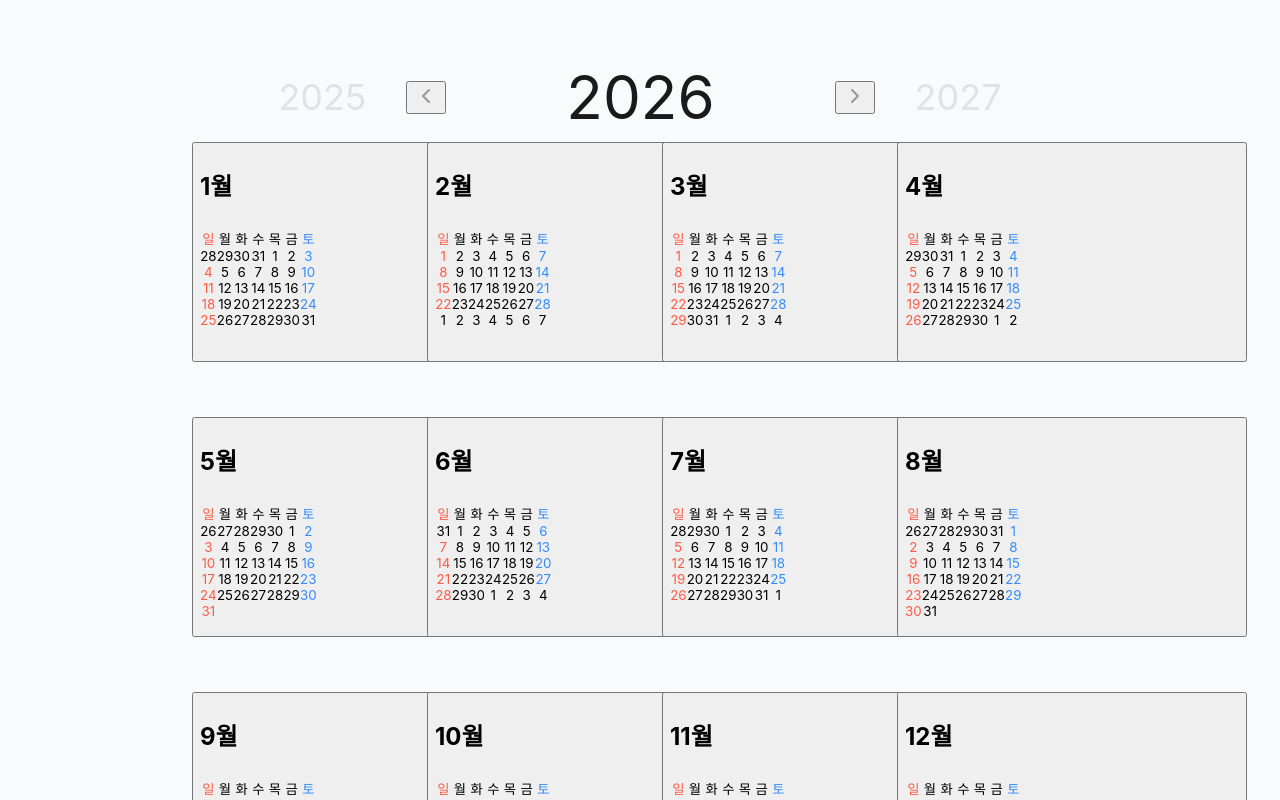
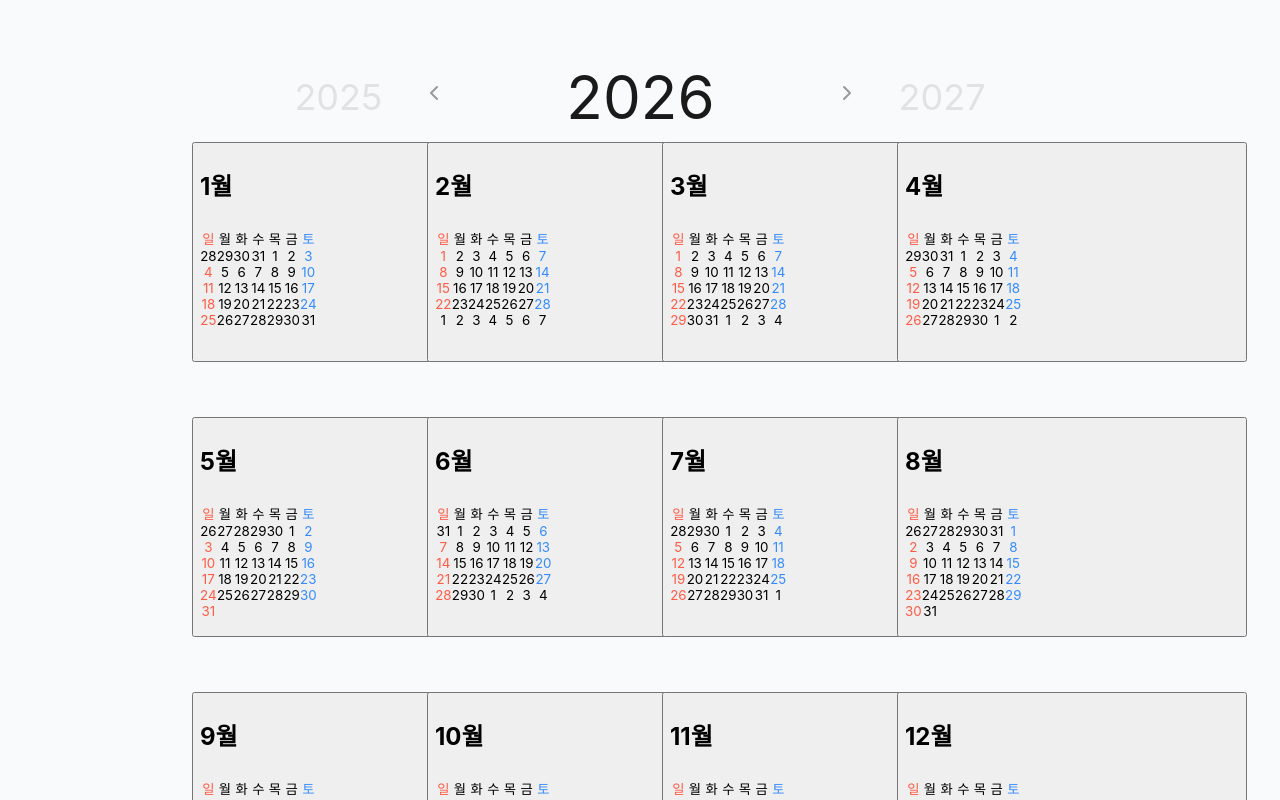
Before and after one commit to soyongdol-e/Gen_Planner, a React (Vite) app: page / in a window 1280 px wide. Both pictures are taken after a click on the button "2026년". Built offline with nearby package versions, Linux system fonts and the light colour scheme; a web font is replaced by a local one.

Commit message:
Remove button backgrounds from arrows, use Extrabold for current year, Medium for prev/next years

```diff
--- a/src/components/views/YearView.tsx
+++ b/src/components/views/YearView.tsx
@@ -141,46 +141,46 @@ export function YearView({ onMonthClick }: YearViewProps) {
     <div className="h-screen flex flex-col bg-white">
       {/* Navigation */}
       <div className="flex items-center justify-center pt-[52px] pb-8">
-        {/* Previous Year */}
+        {/* Previous Year - Pretendard Medium */}
         <div
           onClick={() => handleYearClick(prevYear)}
-          className="text-[36px] font-bold leading-[150%] transition-colors hover:text-[#505050] cursor-pointer"
+          className="text-[36px] font-medium leading-[150%] transition-colors hover:text-[#505050] cursor-pointer"
           style={{ color: '#E2E2E2' }}
         >
           {prevYear}
         </div>
 
         {/* Left Arrow Icon - 40px gap from previous year */}
-        <button
+        <div
           onClick={handlePrevYear}
-          className="ml-[40px] transition-colors hover:text-[#505050]"
+          className="ml-[40px] transition-colors hover:text-[#505050] cursor-pointer"
         >
           <ChevronLeft
             className="size-8"
             style={{ color: '#999999' }}
           />
-        </button>
+        </div>
 
-        {/* Current Year - 120px gap from arrow */}
-        <div className="text-[60px] font-bold leading-[150%] mx-[120px]">
+        {/* Current Year - Pretendard Extrabold - 120px gap from arrow */}
+        <div className="text-[60px] font-extrabold leading-[150%] mx-[120px]">
           {currentYear}
         </div>
 
         {/* Right Arrow Icon - 120px gap from current year */}
-        <button
+        <div
           onClick={handleNextYear}
-          className="transition-colors hover:text-[#505050]"
+          className="transition-colors hover:text-[#505050] cursor-pointer"
         >
           <ChevronRight
             className="size-8"
             style={{ color: '#999999' }}
           />
-        </button>
+        </div>
 
-        {/* Next Year - 40px gap from arrow */}
+        {/* Next Year - Pretendard Medium - 40px gap from arrow */}
         <div
           onClick={() => handleYearClick(nextYear)}
-          className="ml-[40px] text-[36px] font-bold leading-[150%] transition-colors hover:text-[#505050] cursor-pointer"
+          className="ml-[40px] text-[36px] font-medium leading-[150%] transition-colors hover:text-[#505050] cursor-pointer"
           style={{ color: '#E2E2E2' }}
         >
           {nextYear}
```
